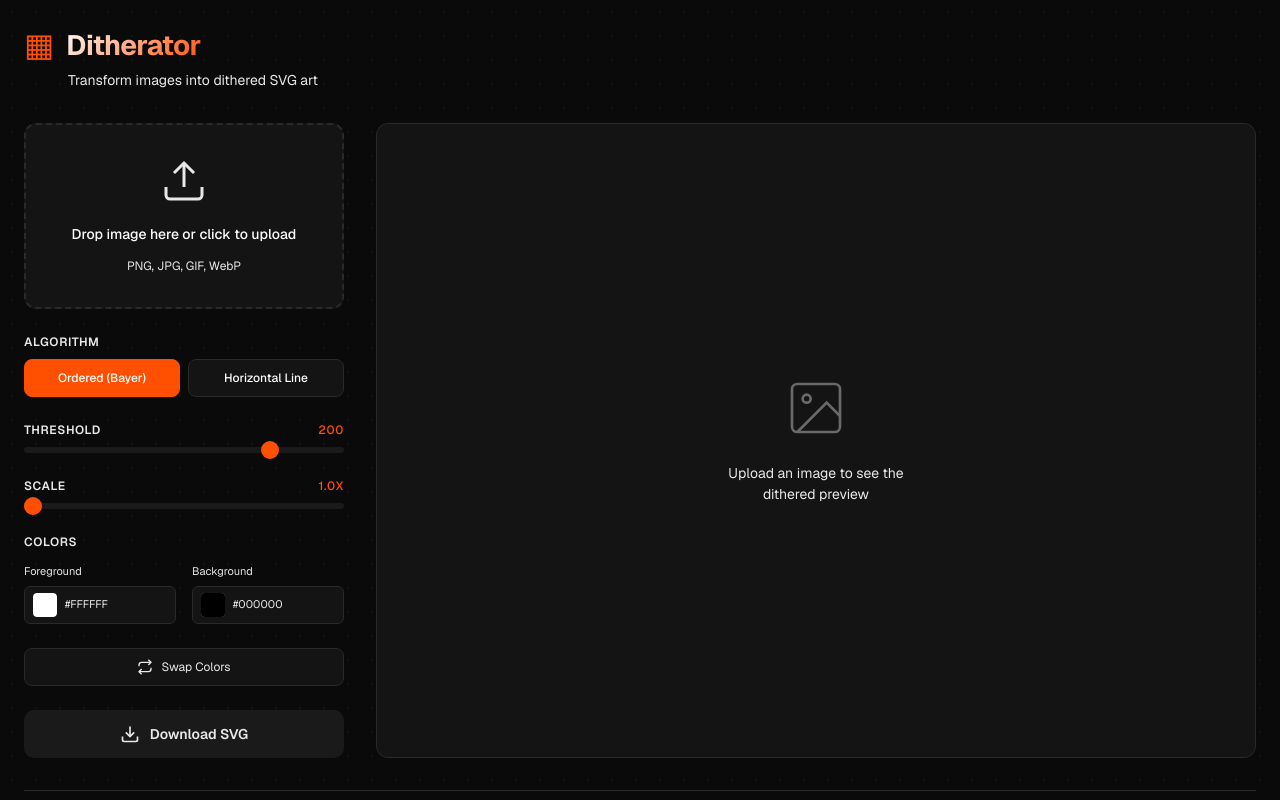
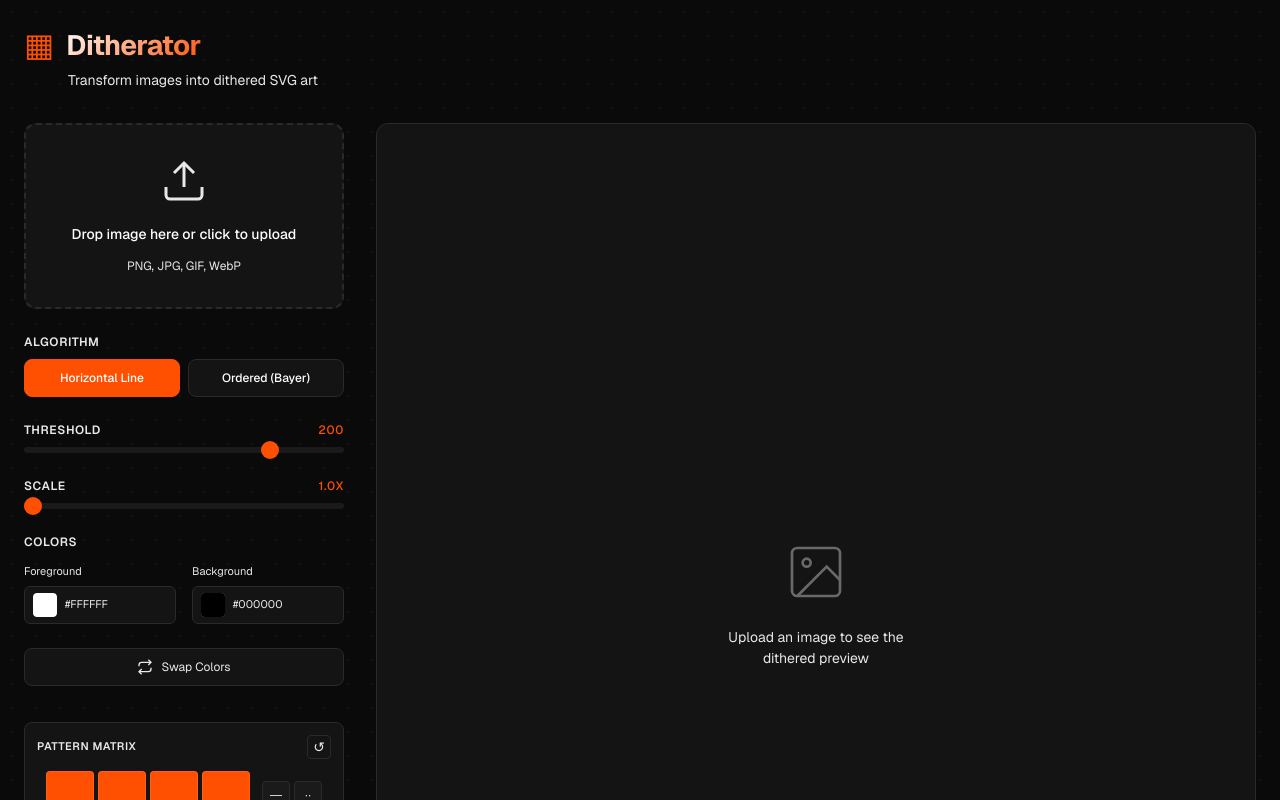
Before and after one commit to aguscruiz/ditherator, a React (Vite) app: page / in a window 1280 px wide. Shown: the top 800 px of the page. Built offline with nearby package versions, Linux system fonts and the light colour scheme; the HTML template or start-up script is replaced by a standard one.

Commit message:
Change default dither algorithm to horizontal-line
Set the default dither algorithm to 'horizontal-line' in App state and reordered the algorithm options in DitherControls to match. This ensures consistency in the UI and default behavior.

```diff
--- a/src/App.tsx
+++ b/src/App.tsx
@@ -7,7 +7,7 @@ import './App.css';
 function App() {
   const [processedImage, setProcessedImage] = useState<ProcessedImage | null>(null);
   const [dithered, setDithered] = useState<boolean[] | null>(null);
-  const [algorithm, setAlgorithm] = useState<DitherAlgorithm>('ordered');
+  const [algorithm, setAlgorithm] = useState<DitherAlgorithm>('horizontal-line');
   const [threshold, setThreshold] = useState(200);
   const [scale, setScale] = useState(1);
   const [foregroundColor, setForegroundColor] = useState('#ffffff');
--- a/src/components/DitherControls.tsx
+++ b/src/components/DitherControls.tsx
@@ -15,7 +15,7 @@ interface DitherControlsProps {
   disabled: boolean;
 }
 
-const ALGORITHMS: DitherAlgorithm[] = ['ordered', 'horizontal-line'];
+const ALGORITHMS: DitherAlgorithm[] = ['horizontal-line', 'ordered'];
 
 export const DitherControls = ({
   algorithm,
```
